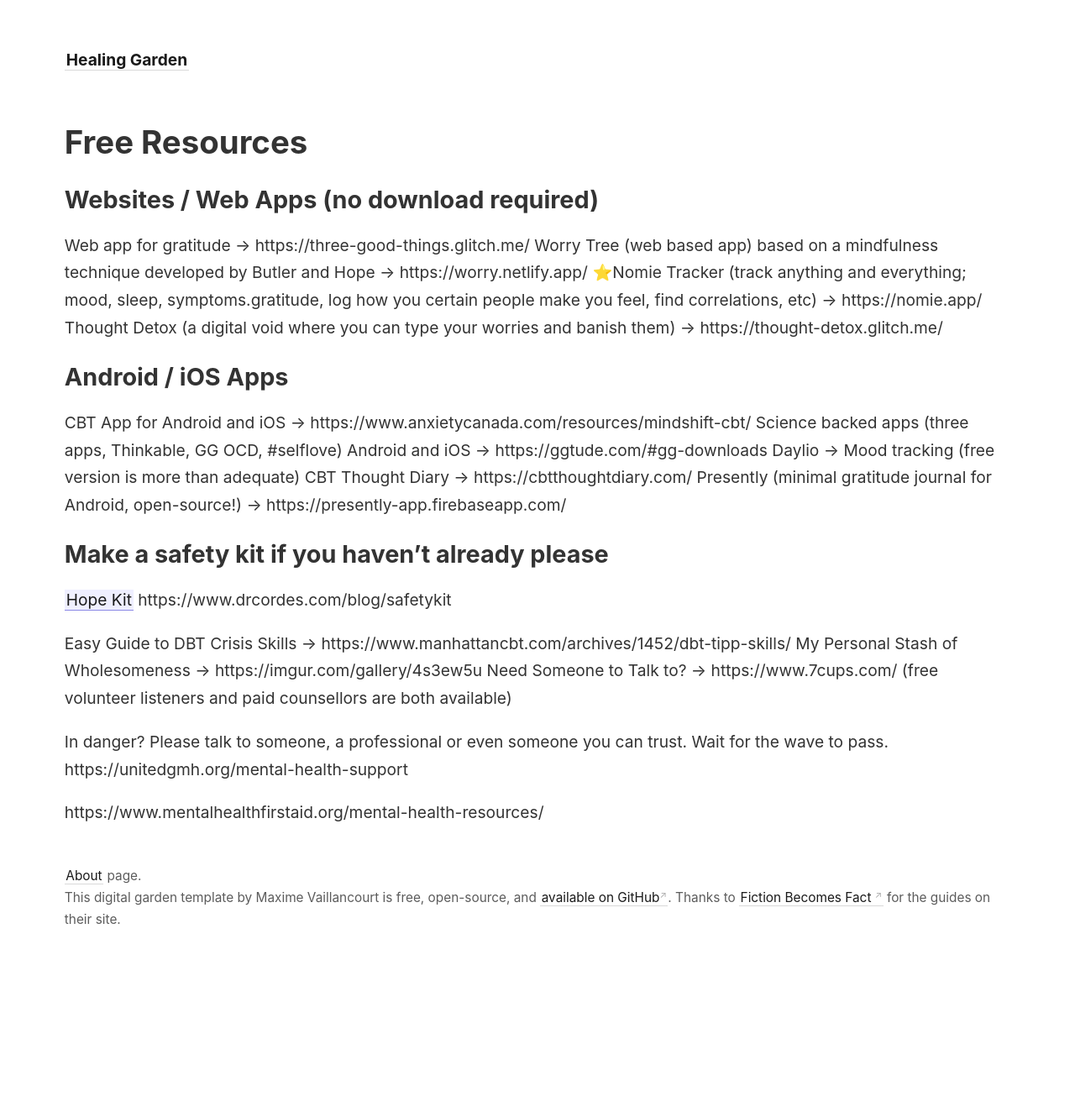
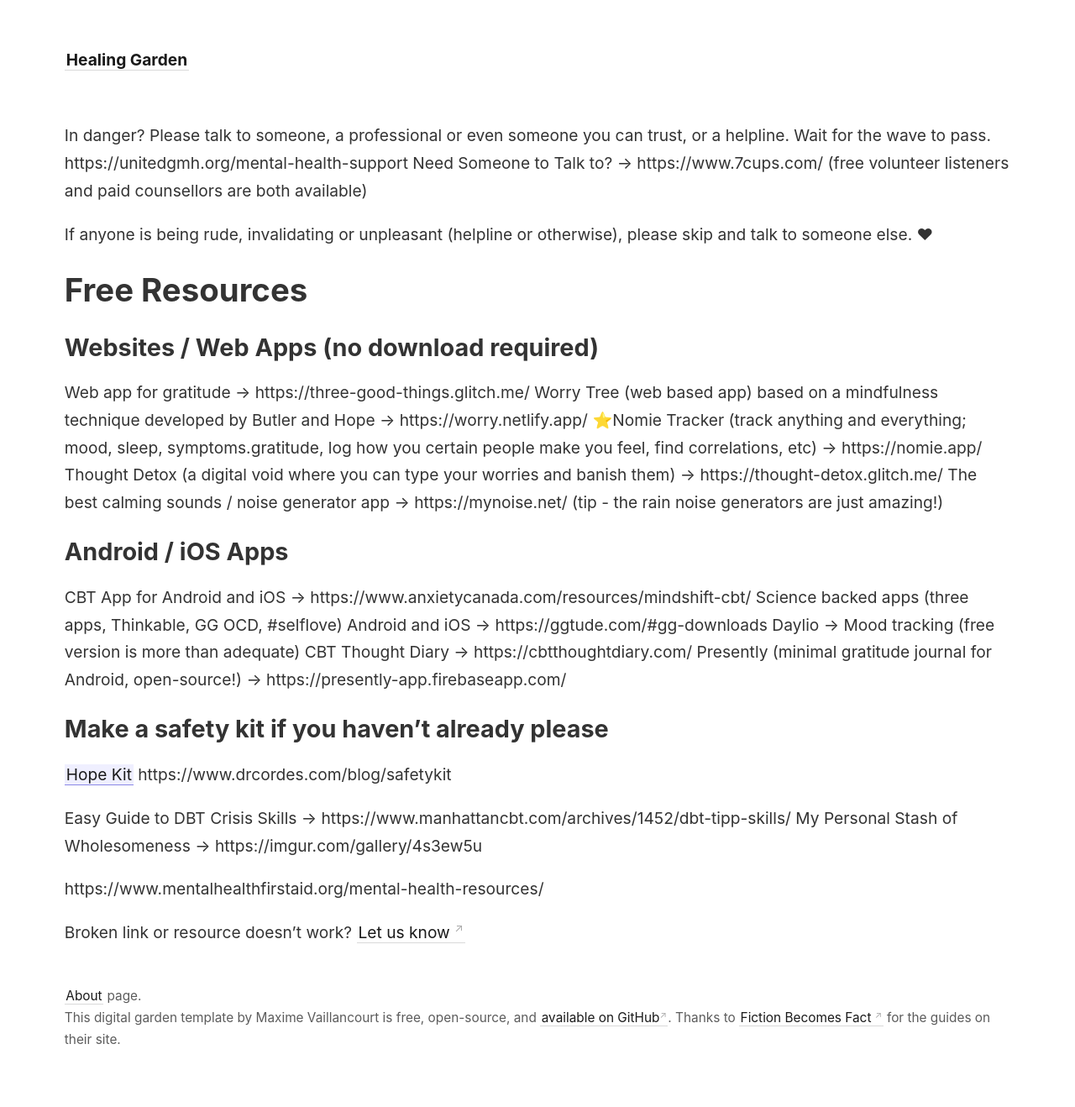
Before and after one commit to corvusdeinanis/couscous, a Jekyll site: the page built from _pages/resources.md, in a window 1280 px wide. Shown: the whole page at 84% size. Built offline with Jekyll 4.4.1, drawn with Linux system fonts in a browser that asks for light colours; before the commit the page ends 1175 px from its top, so only the background shows below that.

Commit message:
Update resources.md

```diff
--- a/_pages/resources.md
+++ b/_pages/resources.md
@@ -4,6 +4,11 @@
 id : resources
 permalink : /resources
 ---
+
+In danger? Please talk to someone, a professional or even someone you can trust, or a helpline. Wait for the wave to pass. https://unitedgmh.org/mental-health-support
+Need Someone to Talk to? -> https://www.7cups.com/ (free volunteer listeners and paid counsellors are both available)
+
+If anyone is being rude, invalidating or unpleasant (helpline or otherwise), please skip and talk to someone else. ♥
 
 # Free Resources
 
@@ -12,6 +17,7 @@
 Worry Tree (web based app) based on a mindfulness technique developed by Butler and Hope -> https://worry.netlify.app/
 ⭐Nomie Tracker (track anything and everything; mood, sleep, symptoms.gratitude, log how you certain people make you feel, find correlations, etc) -> https://nomie.app/
 Thought Detox (a digital void where you can type your worries and banish them) -> https://thought-detox.glitch.me/
+The best calming sounds / noise generator app -> https://mynoise.net/ (tip - the rain noise generators are just amazing!)
 
 
 
@@ -29,9 +35,10 @@
 
 Easy Guide to DBT Crisis Skills -> https://www.manhattancbt.com/archives/1452/dbt-tipp-skills/
 My Personal Stash of Wholesomeness -> https://imgur.com/gallery/4s3ew5u
-Need Someone to Talk to? -> https://www.7cups.com/ (free volunteer listeners and paid counsellors are both available)
 
-In danger? Please talk to someone, a professional or even someone you can trust. Wait for the wave to pass. https://unitedgmh.org/mental-health-support
+https://www.mentalhealthfirstaid.org/mental-health-resources/
 
 
-https://www.mentalhealthfirstaid.org/mental-health-resources/
+
+
+Broken link or resource doesn't work? <a href ="https://x6lvi3x3kp9.typeform.com/to/s8MoB0oU"> Let us know </a>
```
